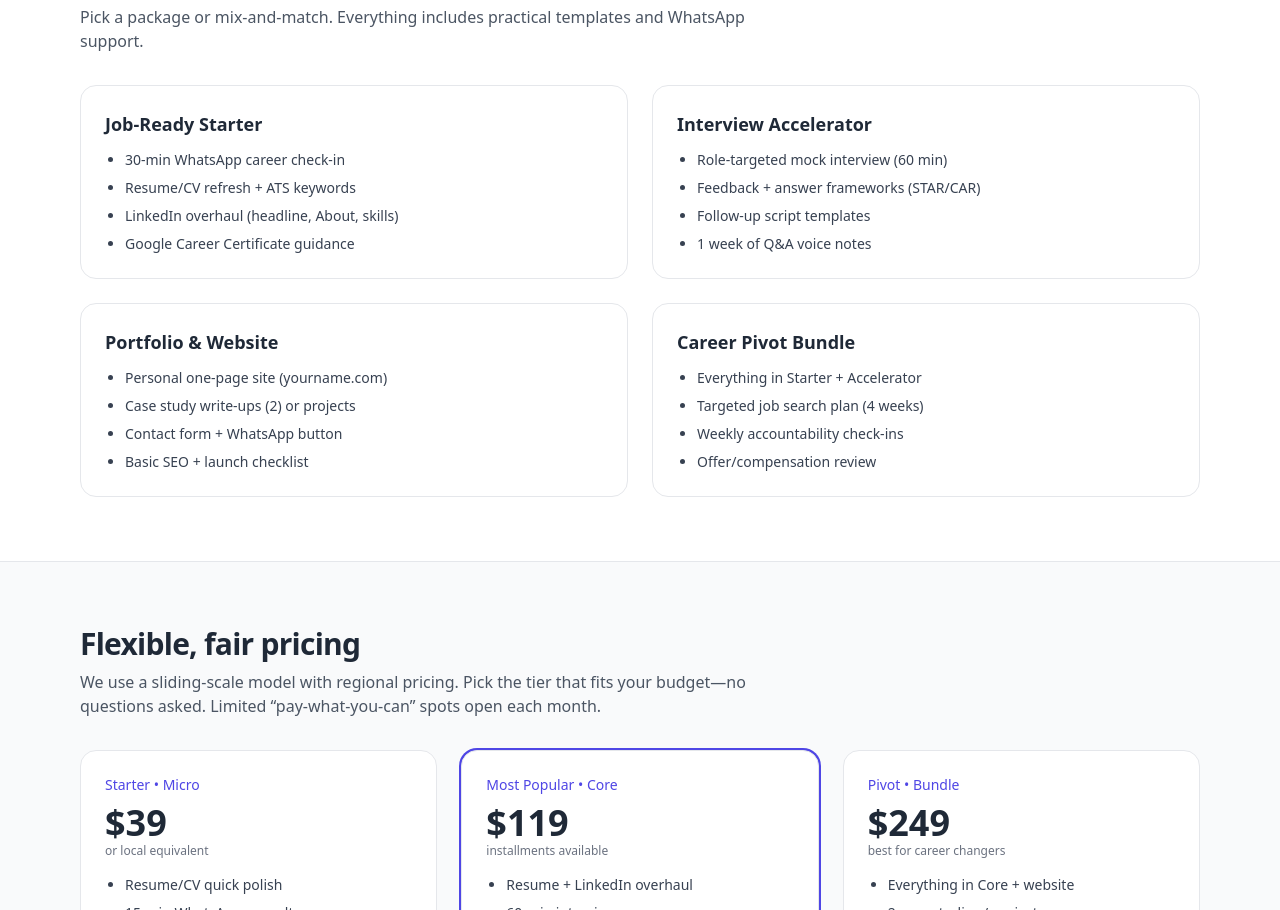
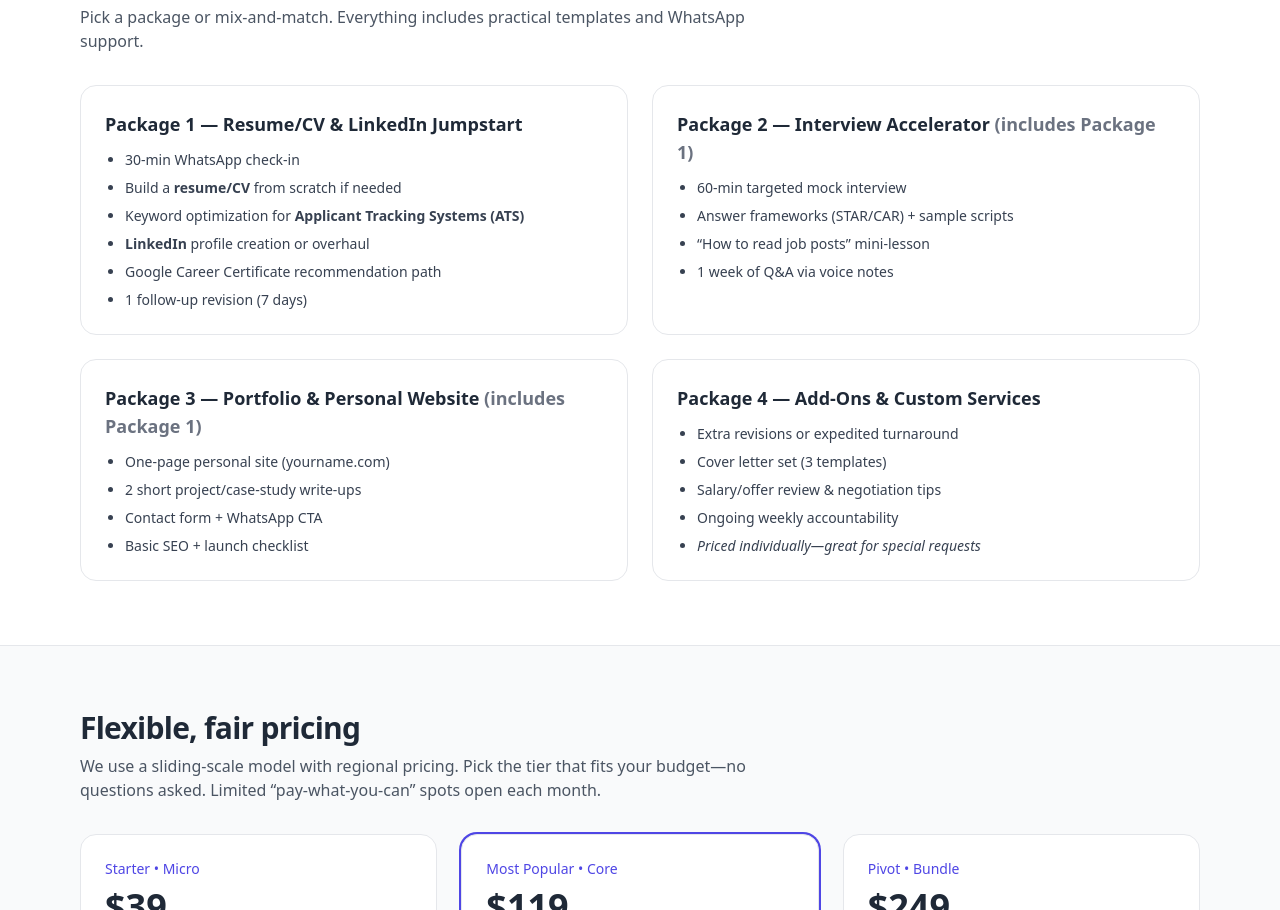
Before and after one commit to klkid969/launchpad-careers-site, a plain HTML site: page index.html in a window 1280 px wide. Shown: the part 812-1722 px from the top of the page. Drawn offline with nearby package versions, Linux system fonts and the light colour scheme.

Commit message:
Update index.html

```diff
--- a/index.html
+++ b/index.html
@@ -97,44 +97,50 @@
     <h2 class="text-3xl font-bold tracking-tight">What we do</h2>
     <p class="mt-2 text-gray-600 max-w-2xl">Pick a package or mix‑and‑match. Everything includes practical templates and WhatsApp support.</p>
     <div class="mt-8 grid md:grid-cols-2 gap-6">
-      <!-- Card 1 -->
+  <!-- Package 1 -->
   <div class="rounded-2xl border p-6">
-        <h3 class="font-semibold text-lg">Job‑Ready Starter</h3>
+    <h3 class="font-semibold text-lg">Package 1 — Resume/CV &amp; LinkedIn Jumpstart</h3>
     <ul class="mt-3 space-y-2 text-sm text-gray-700 list-disc ml-5">
-          <li>30‑min WhatsApp career check‑in</li>
-          <li>Resume/CV refresh + ATS keywords</li>
-          <li>LinkedIn overhaul (headline, About, skills)</li>
-          <li>Google Career Certificate guidance</li>
+      <li>30-min WhatsApp check-in</li>
+      <li>Build a <strong>resume/CV</strong> from scratch if needed</li>
+      <li>Keyword optimization for <strong>Applicant Tracking Systems (ATS)</strong></li>
+      <li><strong>LinkedIn</strong> profile creation or overhaul</li>
+      <li>Google Career Certificate recommendation path</li>
+      <li>1 follow-up revision (7 days)</li>
     </ul>
   </div>
-      <!-- Card 2 -->
+
+  <!-- Package 2 -->
   <div class="rounded-2xl border p-6">
-        <h3 class="font-semibold text-lg">Interview Accelerator</h3>
+    <h3 class="font-semibold text-lg">Package 2 — Interview Accelerator <span class="text-gray-500">(includes Package 1)</span></h3>
     <ul class="mt-3 space-y-2 text-sm text-gray-700 list-disc ml-5">
-          <li>Role‑targeted mock interview (60 min)</li>
-          <li>Feedback + answer frameworks (STAR/CAR)</li>
-          <li>Follow‑up script templates</li>
-          <li>1 week of Q&amp;A voice notes</li>
+      <li>60-min targeted mock interview</li>
+      <li>Answer frameworks (STAR/CAR) + sample scripts</li>
+      <li>“How to read job posts” mini-lesson</li>
+      <li>1 week of Q&amp;A via voice notes</li>
     </ul>
   </div>
-      <!-- Card 3 -->
+
+  <!-- Package 3 -->
   <div class="rounded-2xl border p-6">
-        <h3 class="font-semibold text-lg">Portfolio &amp; Website</h3>
+    <h3 class="font-semibold text-lg">Package 3 — Portfolio &amp; Personal Website <span class="text-gray-500">(includes Package 1)</span></h3>
     <ul class="mt-3 space-y-2 text-sm text-gray-700 list-disc ml-5">
-          <li>Personal one‑page site (yourname.com)</li>
-          <li>Case study write‑ups (2) or projects</li>
-          <li>Contact form + WhatsApp button</li>
+      <li>One-page personal site (yourname.com)</li>
+      <li>2 short project/case-study write-ups</li>
+      <li>Contact form + WhatsApp CTA</li>
       <li>Basic SEO + launch checklist</li>
     </ul>
   </div>
-      <!-- Card 4 -->
+
+  <!-- Package 4 -->
   <div class="rounded-2xl border p-6">
-        <h3 class="font-semibold text-lg">Career Pivot Bundle</h3>
+    <h3 class="font-semibold text-lg">Package 4 — Add-Ons &amp; Custom Services</h3>
     <ul class="mt-3 space-y-2 text-sm text-gray-700 list-disc ml-5">
-          <li>Everything in Starter + Accelerator</li>
-          <li>Targeted job search plan (4 weeks)</li>
-          <li>Weekly accountability check‑ins</li>
-          <li>Offer/compensation review</li>
+      <li>Extra revisions or expedited turnaround</li>
+      <li>Cover letter set (3 templates)</li>
+      <li>Salary/offer review &amp; negotiation tips</li>
+      <li>Ongoing weekly accountability</li>
+      <li><em>Priced individually—great for special requests</em></li>
     </ul>
   </div>
 </div>
@@ -149,7 +155,7 @@
       </p>
 
       <div class="mt-8 grid md:grid-cols-3 gap-6">
-        <!-- Micro -->
+        <!-- Package 1 - Jumpstart -->
         <div class="rounded-2xl border bg-white p-6">
           <p class="text-sm font-medium text-indigo-600">Starter • Micro</p>
           <p class="mt-2 text-4xl font-extrabold">$39</p>
@@ -162,7 +168,7 @@
           <a href="https://wa.me/19292574436?text=I%20want%20the%20Starter%20Micro%20package" class="mt-6 w-full inline-flex justify-center rounded-2xl bg-indigo-600 text-white px-4 py-2 font-medium">Get started</a>
         </div>
 
-        <!-- Core -->
+        <!-- Package 2 - Interview Accelerator -->
         <div class="rounded-2xl border bg-white p-6 ring-2 ring-indigo-600">
           <p class="text-sm font-medium text-indigo-600">Most Popular • Core</p>
           <p class="mt-2 text-4xl font-extrabold">$119</p>
@@ -176,7 +182,7 @@
           <a href="https://wa.me/19292574436?text=I%20want%20the%20Core%20package" class="mt-6 w-full inline-flex justify-center rounded-2xl bg-indigo-600 text-white px-4 py-2 font-medium">Choose Core</a>
         </div>
 
-        <!-- Pivot -->
+        <!-- Package 3 - Portfolio & Website -->
         <div class="rounded-2xl border bg-white p-6">
           <p class="text-sm font-medium text-indigo-600">Pivot • Bundle</p>
           <p class="mt-2 text-4xl font-extrabold">$249</p>
```
Lines whose indentation alone changed are shown as unchanged.
